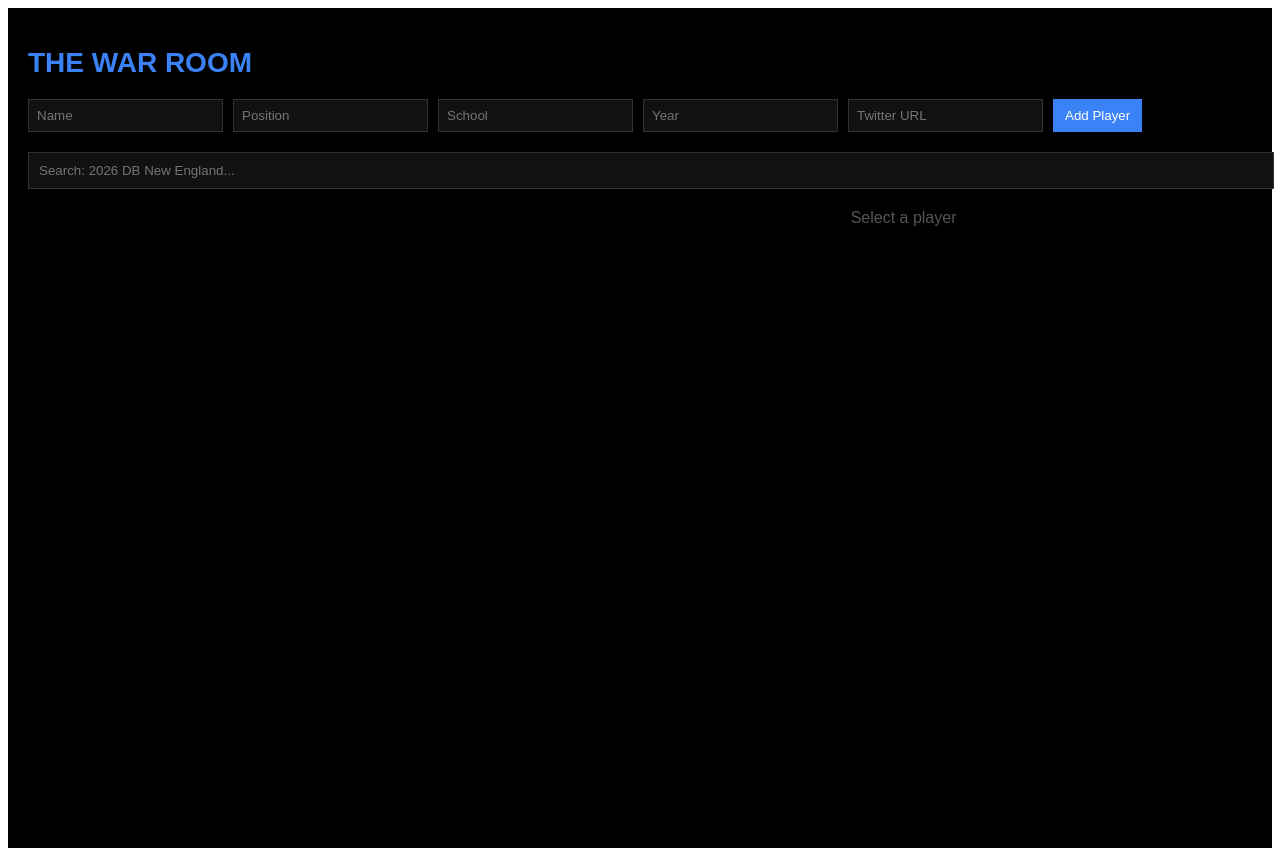
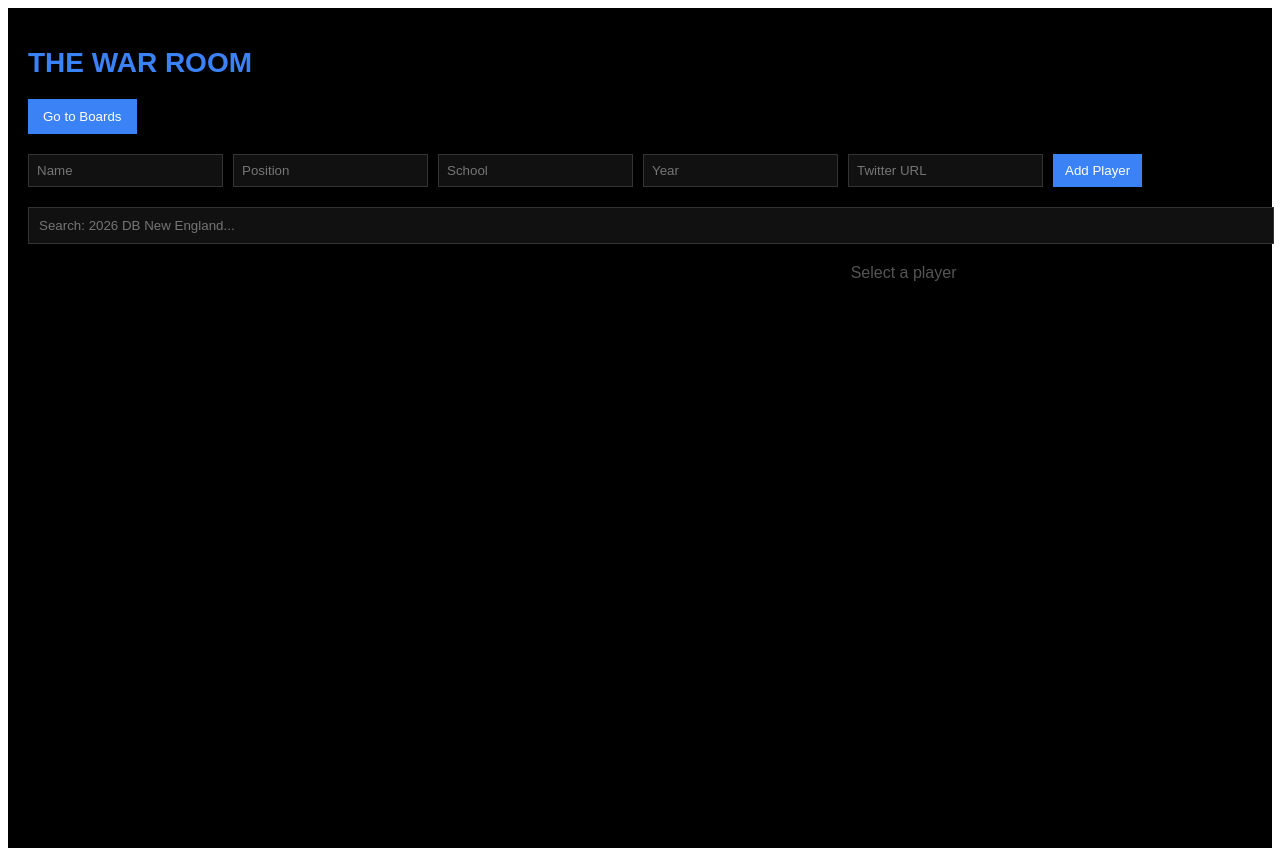
Before and after one commit to hyianakopolos/war-room, a Next.js app: page / in a window 1280 px wide. Built offline with nearby package versions, Linux system fonts and the light colour scheme.

Commit message:
Update page.tsx

```diff
--- a/app/page.tsx
+++ b/app/page.tsx
@@ -2,6 +2,7 @@
 
 import React, { useState, useEffect } from "react";
 import { motion } from "framer-motion";
+import Link from "next/link";
 
 interface Player {
   name: string;
@@ -23,8 +24,8 @@ export default function Page() {
 
   // Load from localStorage
   useEffect(() => {
-    const saved = localStorage.getItem("players");
-    if (saved) setPlayers(JSON.parse(saved));
+    const savedPlayers = localStorage.getItem("players");
+    if (savedPlayers) setPlayers(JSON.parse(savedPlayers));
   }, []);
 
   // Save to localStorage
@@ -53,6 +54,11 @@ export default function Page() {
   return (
     <div style={{ minHeight: "100vh", background: "#000", color: "#fff", padding: "20px", fontFamily: "Arial" }}>
       <h1 style={{ fontSize: "28px", color: "#3b82f6", marginBottom: "20px" }}>THE WAR ROOM</h1>
+
+      {/* Navigation */}
+      <Link href="/boards">
+        <button style={{ padding: "10px 15px", marginBottom: "20px", background: "#3b82f6", color: "#fff", border: "none", cursor: "pointer" }}>Go to Boards</button>
+      </Link>
 
       {/* Add Player Form */}
       <div style={{ marginBottom: "20px", display: "flex", gap: "10px", flexWrap: "wrap" }}>
```
